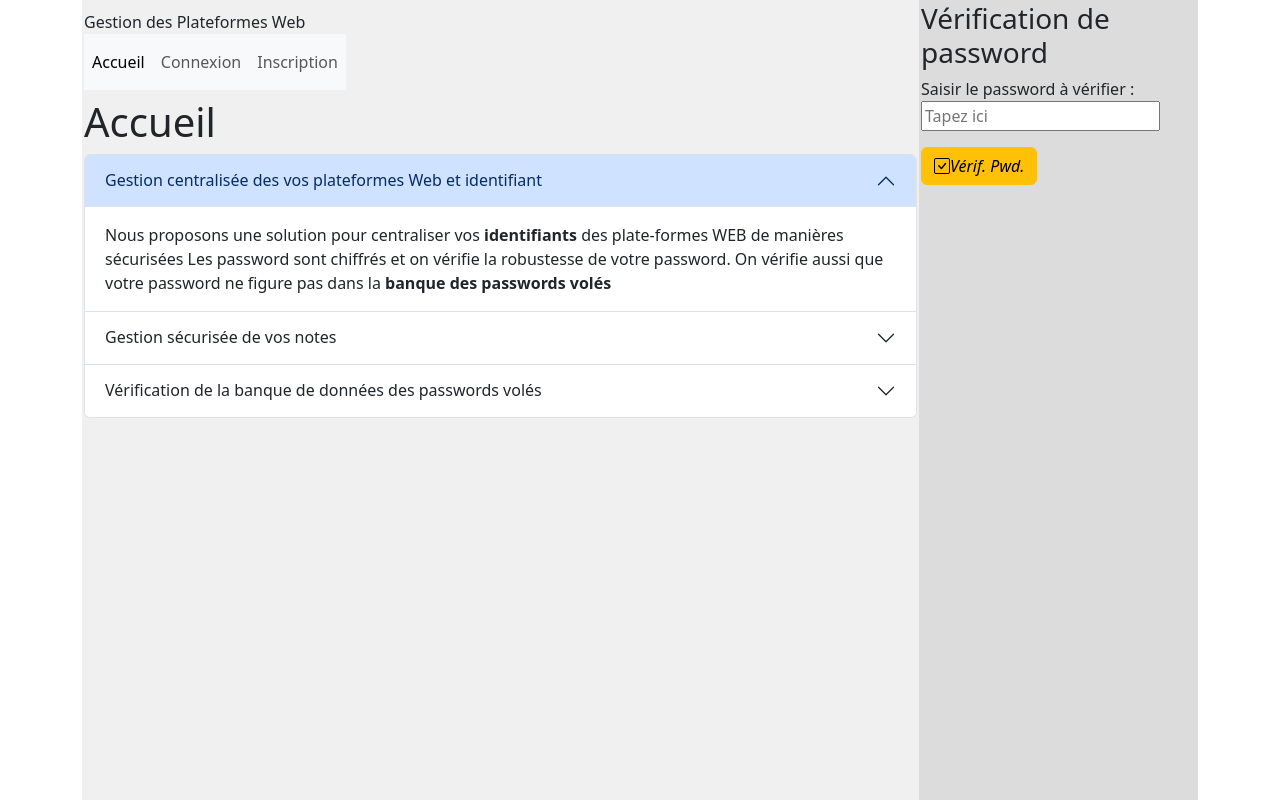
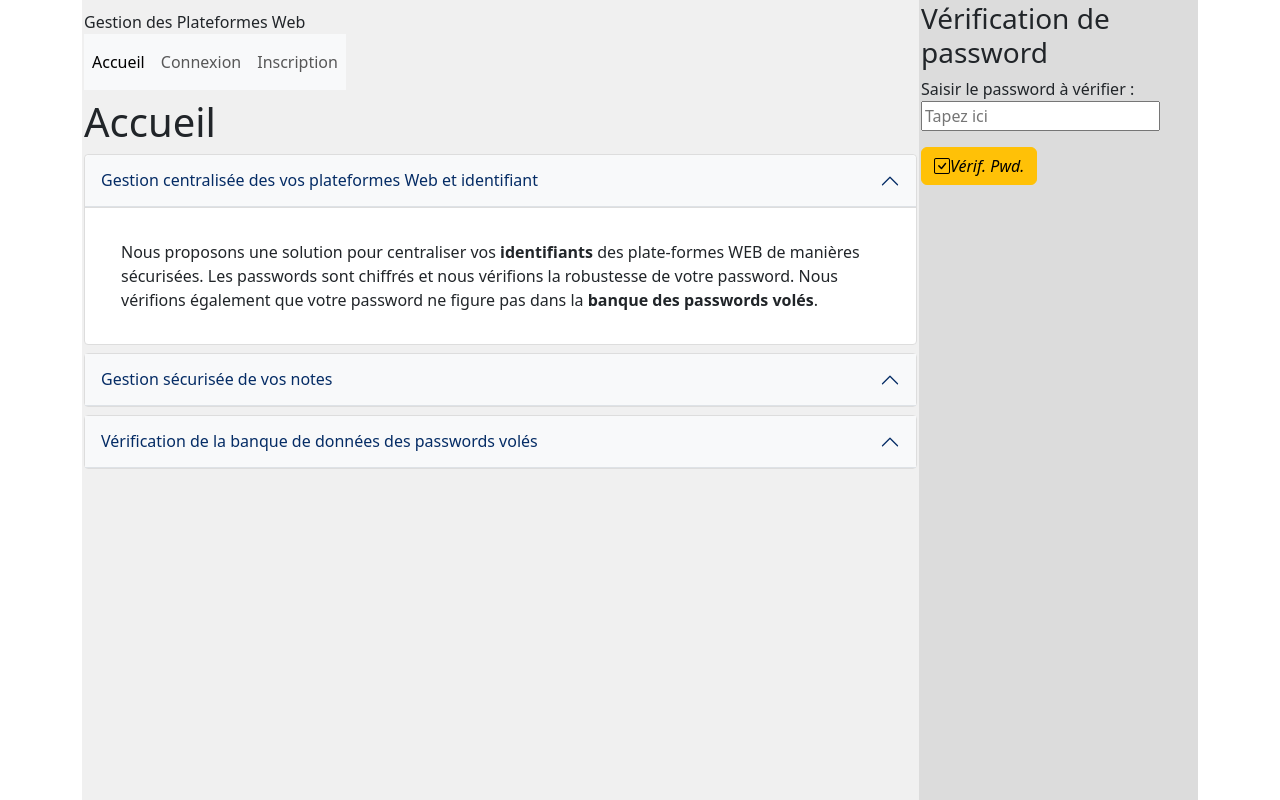
Before and after one commit to Mmhh2024/PrjAngularGstComptesEtNotes, an Angular app: page /home in a window 1280 px wide. Built offline with nearby package versions, Linux system fonts and the light colour scheme.

Commit message:
menu acceuil

```diff
--- /dev/null
+++ b/src/app/accordion/accordion.component.css
@@ -0,0 +1,24 @@
+.accordion-button {
+    background-color: #f8f9fa;
+    border: none;
+    width: 100%;
+    text-align: left;
+    padding: 1rem;
+    cursor: pointer;
+  }
+
+  .accordion-collapse {
+    display: none;
+    padding: 1rem;
+    border-top: 1px solid #ddd;
+  }
+
+  .accordion-collapse.show {
+    display: block;
+  }
+
+  .accordion-item {
+    border: 1px solid #ddd;
+    border-radius: 0.25rem;
+    margin-bottom: 0.5rem;
+  }
--- /dev/null
+++ b/src/app/accordion/accordion.component.html
@@ -0,0 +1,42 @@
+<div class="accordion">
+    <div class="accordion-item">
+      <h2 class="accordion-header">
+        <button (click)="setActive(0)" class="accordion-button">
+          Gestion centralisée des vos plateformes Web et identifiant
+        </button>
+      </h2>
+      <div [class.show]="activeIndex === 0" class="accordion-collapse">
+        <div class="accordion-body">
+          Nous proposons une solution pour centraliser vos <strong>identifiants</strong> des plate-formes WEB de manières sécurisées.
+          Les passwords sont chiffrés et nous vérifions la robustesse de votre password.
+          Nous vérifions également que votre password ne figure pas dans la <strong>banque des passwords volés</strong>.
+        </div>
+      </div>
+    </div>
+
+    <div class="accordion-item">
+      <h2 class="accordion-header">
+        <button (click)="setActive(1)" class="accordion-button">
+          Gestion sécurisée de vos notes
+        </button>
+      </h2>
+      <div [class.show]="activeIndex === 1" class="accordion-collapse">
+        <div class="accordion-body">
+          Vous pouvez centraliser vos notes. Leurs <strong>contenus sont chiffrés</strong>.
+        </div>
+      </div>
+    </div>
+
+    <div class="accordion-item">
+      <h2 class="accordion-header">
+        <button (click)="setActive(2)" class="accordion-button">
+          Vérification de la banque de données des passwords volés
+        </button>
+      </h2>
+      <div [class.show]="activeIndex === 2" class="accordion-collapse">
+        <div class="accordion-body">
+          Il n'est pas nécessaire d'avoir un compte auprès de notre application pour vérifier si un password est volé ou non.
+        </div>
+      </div>
+    </div>
+  </div>
--- /dev/null
+++ b/src/app/accordion/accordion.component.ts
@@ -0,0 +1,15 @@
+import { Component } from '@angular/core';
+
+@Component({
+  selector: 'app-accordion',
+  templateUrl: './accordion.component.html',
+  styleUrl: './accordion.component.css'
+})
+export class AccordionComponent {
+  activeIndex: number = 0;
+
+  setActive(index: number) {
+    this.activeIndex = this.activeIndex === index ? -1 : index;
+  }
+
+}
--- a/src/app/app.module.ts
+++ b/src/app/app.module.ts
@@ -20,6 +20,7 @@ import { NotesDetailComponent } from './notes-detail/notes-detail.component';
 import { NotesComponent } from './notes/notes.component';
 import { PasswordComponent } from './password/password.component';
 import { SidebarComponent } from './sidebar/sidebar.component';
+import { AccordionComponent } from './accordion/accordion.component';
 
 
 @NgModule({
@@ -38,7 +39,8 @@ import { SidebarComponent } from './sidebar/sidebar.component';
     NotesComponent,
     ComptesComponent,
     NotesDetailComponent,
-    ComptesDetailComponent
+    ComptesDetailComponent,
+    AccordionComponent
   ],
   imports: [
     BrowserModule,
--- a/src/app/comptes-detail/comptes-detail.component.ts
+++ b/src/app/comptes-detail/comptes-detail.component.ts
@@ -101,7 +101,11 @@ export class ComptesDetailComponent implements OnInit{
         userName: this.userNameCtrl,
         email: this.emailCtrl,
         adressUrl: this.adressUrlCtrl,
-        password: this.passwordCtrl,
+        //password: this.passwordCtrl,
+        password: [
+          '',
+          [Validators.required, Validators.minLength(10)] // Validation de longueur minimale
+        ],
       });
     });
   }
--- a/src/app/home/home.component.html
+++ b/src/app/home/home.component.html
@@ -1,70 +1,7 @@
 <h1>Accueil</h1>
 
+<app-accordion></app-accordion>
 <!--div>Nous proposons une solution pour centraliser vos identifiants des plate-formes WEB de manières sécurisées </div>
 
+<app-accordion></app-accordion>
 <div>Une gestion sécurisée de vos notes </div> -->
-<div class="accordion" id="accordionExample">
-    <div class="accordion-item">
-      <h2 class="accordion-header" id="headingOne">
-        <button
-          data-mdb-collapse-init
-          class="accordion-button"
-          type="button"
-          data-mdb-toggle="collapse"
-          data-mdb-target="#collapseOne"
-          aria-expanded="true"
-          aria-controls="collapseOne"
-        >
-          Gestion centralisée des vos plateformes Web et identifiant
-        </button>
-      </h2>
-      <div id="collapseOne" class="accordion-collapse collapse show" aria-labelledby="headingOne" data-mdb-parent="#accordionExample">
-        <div class="accordion-body">
-          Nous proposons une solution pour centraliser vos <strong>identifiants</strong> des plate-formes WEB de manières sécurisées
-            Les password sont chiffrés et on vérifie la robustesse de votre password.
-            On vérifie aussi que votre password ne figure pas dans la<strong> banque des passwords volés</strong>
-        </div>
-      </div>
-    </div>
-    <div class="accordion-item">
-      <h2 class="accordion-header" id="headingTwo">
-        <button
-          data-mdb-collapse-init
-          class="accordion-button collapsed"
-          type="button"
-          data-mdb-toggle="collapse"
-          data-mdb-target="#collapseTwo"
-          aria-expanded="false"
-          aria-controls="collapseTwo"
-        >
-          Gestion sécurisée de vos notes
-        </button>
-      </h2>
-      <div id="collapseTwo" class="accordion-collapse collapse" aria-labelledby="headingTwo" data-mdb-parent="#accordionExample">
-        <div class="accordion-body">
-          Vous pouvez centraliser vos notes.
-           Leurs <strong>contenus sont chiffrés </strong>
-        </div>
-      </div>
-    </div>
-    <div class="accordion-item">
-      <h2 class="accordion-header" id="headingThree">
-        <button
-          data-mdb-collapse-init
-          class="accordion-button collapsed"
-          type="button"
-          data-mdb-toggle="collapse"
-          data-mdb-target="#collapseThree"
-          aria-expanded="false"
-          aria-controls="collapseThree"
-        >
-          Vérification de la banque de données des passwords volés
-        </button>
-      </h2>
-      <div id="collapseThree" class="accordion-collapse collapse" aria-labelledby="headingThree" data-mdb-parent="#accordionExample">
-        <div class="accordion-body">
-          Il n'est pas nécessaire d'avoir un compte auprès de notre application  <strong>pour vérifier si un password est volé ou non</strong>
-        </div>
-      </div>
-    </div>
-  </div>
```
